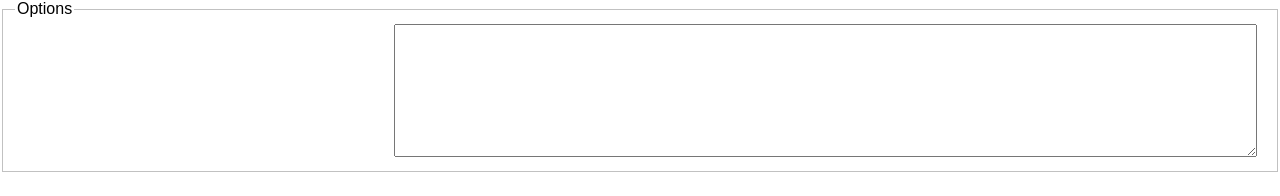
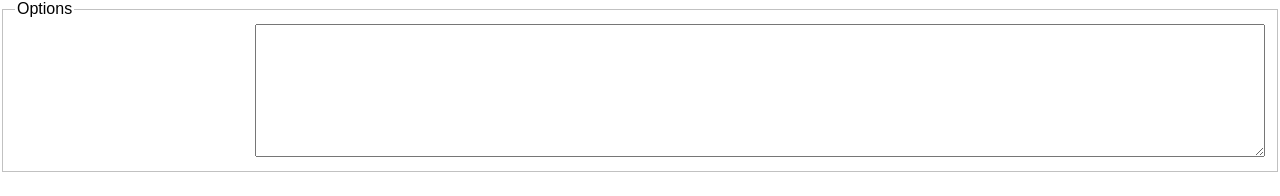
Before and after one commit to wantora/weautopagerize, a browser extension: page src/webext/options.html in a window 1280 px wide. Drawn offline with Linux system fonts and the light colour scheme; files whose address does not match are found by name.

Commit message:
Update options.css

```diff
--- a/src/webext/options.css
+++ b/src/webext/options.css
@@ -7,7 +7,7 @@ body {
   margin: 0;
 }
 
-body {
+html {
   font: message-box;
   -moz-user-select: none;
   user-select: none;
@@ -26,6 +26,8 @@ fieldset {
 .options > li {
   margin: 0;
   padding: 0;
+  display: grid;
+  grid-template-columns: 15em 1fr;
 }
 
 .options > li:not(:first-child) {
@@ -35,8 +37,8 @@ fieldset {
 }
 
 label {
-  display: inline-block;
-  width: 30%;
+  display: block;
+  grid-column: 1 / 1;
 }
 
 label .description {
@@ -45,9 +47,7 @@ label .description {
 }
 
 .inputBox {
-  display: inline-block;
-  width: calc(100% - 30% - 1%);
-  vertical-align: top;
+  grid-column: 2 / 2;
 }
 
 .inputBox input[type="text"],
```
